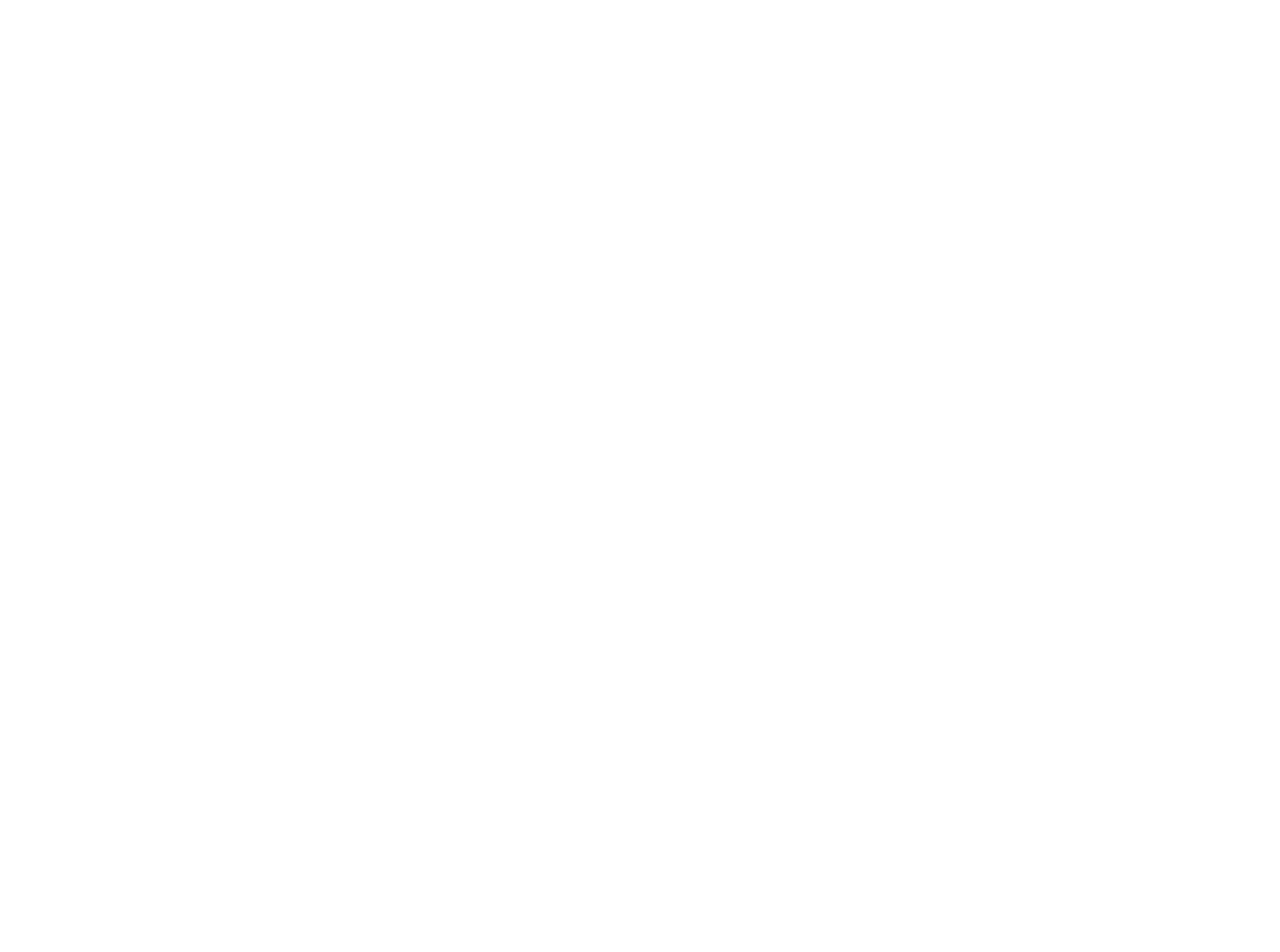
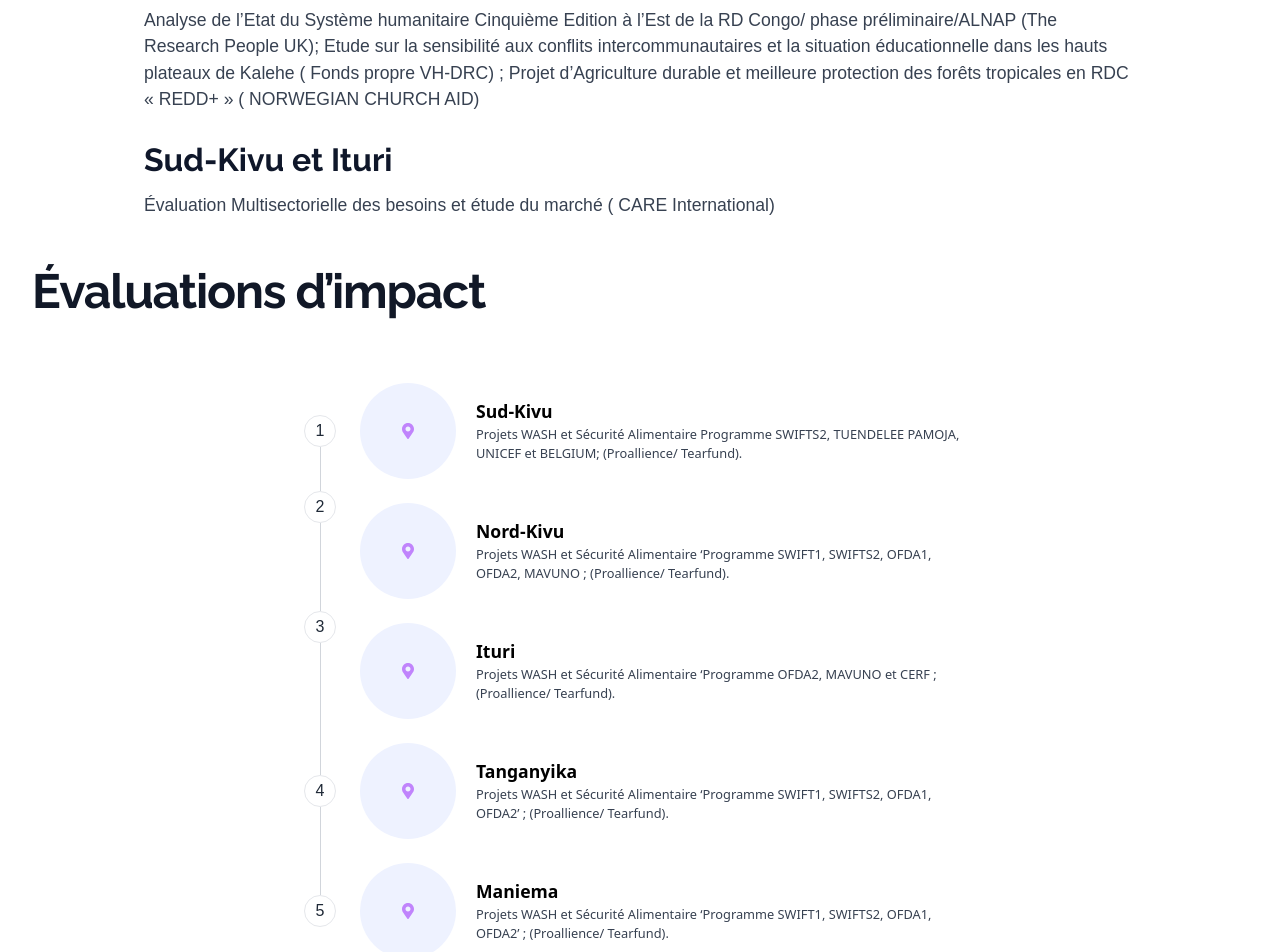
Before and after one commit to josumung999/victimshopedrc, a Next.js app: page /realisations in a window 1280 px wide. Shown: the part 2660-3612 px from the top of the page. Before the commit the page ends 2621 px from the top, so only its background shows below. Built offline with nearby package versions, Linux system fonts and the light colour scheme; a web font is replaced by a local one.

Commit message:
Added new sections to evaluation component

```diff
--- a/components/Evaluations.jsx
+++ b/components/Evaluations.jsx
@@ -5,10 +5,16 @@ const { FontAwesomeIcon } = require("@fortawesome/react-fontawesome")
 
 const Evaluations = () => {
   return (
-    <div className="px-4 py-16 mx-auto sm:max-w-xl md:max-w-full lg:max-w-screen-xl md:px-24 lg:px-8 lg:py-20">
+    <div className="px-4 py-16 mx-auto sm:max-w-xl md:max-w-full lg:max-w-screen-xl md:px-24 lg:px-8 lg:py-20 dark:bg-slate-900">
+      <div className="max-w-xl mb-10 md:mx-auto sm:text-center lg:max-w-2xl md:mb-12">
+        <h1 className="max-w-lg mb-20 font-Raleway text-3xl font-black leading-none tracking-tight text-gray-900 dark:text-gray-300 sm:text-4xl md:mx-auto">
+          Research for Social Impact
+        </h1>
+      </div>
+      <hr className="my-4 bg-slate-700 dark:bg-slate-300" />
       <div>
         <h2 className="mt-8 mb-14 font-Raleway text-2xl font-bold leading-none tracking-tight text-gray-900 dark:text-gray-300 sm:text-3xl md:mx-auto">
-          Research For Social Impact
+          Évaluations initiales et finales
         </h2>
       </div>
       <div className="grid gap-6 row-gap-10 lg:grid-cols-2">
@@ -20,7 +26,7 @@ const Evaluations = () => {
                   <FontAwesomeIcon icon={faMapMarkerAlt} className="w-4 text-gray-600" />
                 </div>
               </div>
-              <div className="w-px h-full bg-gray-300" />
+              <div className="w-px h-full bg-gray-300 dark:bg-gray-700" />
             </div>
             <div className="pt-1 pb-8">
               <p className="mb-2 text-lg dark:text-gray-400 font-Raleway font-bold">Sud-Kivu</p>
@@ -38,7 +44,7 @@ const Evaluations = () => {
                   <FontAwesomeIcon icon={faMapMarkerAlt} className="w-4 text-gray-600" />
                 </div>
               </div>
-              <div className="w-px h-full bg-gray-300" />
+              <div className="w-px h-full bg-gray-300 dark:bg-gray-700" />
             </div>
             <div className="pt-1 pb-8">
               <p className="mb-2 text-lg dark:text-gray-400 font-bold font-Raleway">Nord-Kivu</p>
@@ -56,7 +62,7 @@ const Evaluations = () => {
                   <FontAwesomeIcon icon={faMapMarkerAlt} className="w-4 text-gray-600" />
                 </div>
               </div>
-              <div className="w-px h-full bg-gray-300" />
+              <div className="w-px h-full bg-gray-300 dark:bg-gray-700" />
             </div>
             <div className="pt-1 pb-8">
               <p className="mb-2 text-lg dark:text-gray-400 font-bold">Région de Kasaï (Kasaï et Kasaï central)</p>
@@ -74,7 +80,7 @@ const Evaluations = () => {
                   <FontAwesomeIcon icon={faMapMarkerAlt} className="w-4 text-gray-600" />
                 </div>
               </div>
-              <div className="w-px h-full bg-gray-300" />
+              <div className="w-px h-full bg-gray-300 dark:bg-gray-700" />
             </div>
             <div className="pt-1 pb-8">
               <p className="mb-2 text-lg dark:text-gray-400 font-bold">Sud-Kivu, Tanganyika, Kinshasa, Lubumbashi</p>
@@ -120,6 +126,181 @@ const Evaluations = () => {
           />
         </div>
       </div>
+      <div>
+        <h2 className="mt-8 mb-14 font-Raleway text-2xl font-bold leading-none tracking-tight text-gray-900 dark:text-gray-300 sm:text-3xl md:mx-auto">
+          Études et Analyses
+        </h2>
+      </div>
+      <div className="max-w-screen-lg sm:mx-auto">
+        <div className="flex flex-col items-start py-4 transition duration-300 transform rounded sm:px-4 lg:flex-row sm:hover:translate-x-4 sm:hover:bg-blue-50">
+          <div className="mb-4 lg:mb-0">
+            <h5 className="mb-4 text-xl font-Raleway text-slate-900 dark:text-slate-200 font-bold leading-none sm:text-2xl">
+              Sud–Kivu
+            </h5>
+            <div className="relative">
+              <p className="text-base text-gray-700 dark:text-gray-300 font-Roboto md:text-xl">
+                Analyse de l’Etat du Système humanitaire Cinquième Edition à
+                l’Est de la RD Congo/ phase préliminaire/ALNAP (The Research People UK);
+                Etude sur la sensibilité aux conflits intercommunautaires et la situation
+                éducationnelle dans les hauts plateaux de Kalehe ( Fonds propre VH-DRC) ;
+                Projet d’Agriculture durable et meilleure protection des forêts tropicales en RDC
+                « REDD+ » ( NORWEGIAN CHURCH AID)
+              </p>
+            </div>
+          </div>
+        </div>
+        <div className="flex flex-col items-start py-4 transition duration-300 transform rounded sm:px-4 lg:flex-row sm:hover:translate-x-4 sm:hover:bg-blue-50">
+          <div className="mb-4 lg:mb-0">
+            <h5 className="mb-4 text-xl font-Raleway text-slate-900 dark:text-slate-200 font-bold leading-none sm:text-2xl">
+              Sud-Kivu et Ituri
+            </h5>
+            <div className="relative">
+              <p className="text-base text-gray-700 dark:text-gray-300 font-Roboto md:text-xl">
+              Évaluation Multisectorielle des besoins et étude du marché
+               ( CARE International)
+              </p>
+            </div>
+          </div>
+        </div>
+      </div>
+      <div>
+        <h2 className="mt-8 mb-14 font-Raleway text-2xl font-bold leading-none tracking-tight text-gray-900 dark:text-gray-300 sm:text-3xl md:mx-auto">
+          Évaluations d’impact
+        </h2>
+      </div>
+      <div className="grid max-w-2xl mx-auto">
+        <div className="flex">
+          <div className="flex flex-col items-center mr-6">
+            <div className="w-px h-10 opacity-0 sm:h-full" />
+            <div>
+              <div className="flex items-center justify-center w-8 h-8 text-xs font-medium border dark:border-none dark:bg-gray-700 font-Roboto text-gray-800 dark:text-gray-300 rounded-full">
+                1
+              </div>
+            </div>
+            <div className="w-px h-full bg-gray-300 dark:bg-gray-700" />
+          </div>
+          <div className="flex flex-col pb-6 sm:items-center sm:flex-row sm:pb-0">
+            <div className="sm:mr-5">
+              <div className="flex items-center justify-center w-16 h-16 my-3 rounded-full bg-indigo-50 sm:w-24 sm:h-24">
+                <FontAwesomeIcon icon={faMapMarkerAlt} className="w-12 h-12 text-purple-400 sm:w-14 sm:h-14" />
+              </div>
+            </div>
+            <div>
+              <p className="text-xl font-semibold sm:text-base">
+                Sud-Kivu
+              </p>
+              <p className="text-sm text-gray-700">
+              Projets WASH et Sécurité Alimentaire
+              Programme SWIFTS2, TUENDELEE PAMOJA, UNICEF et BELGIUM;
+              (Proallience/ Tearfund).
+              </p>
+            </div>
+          </div>
+        </div>
+        <div className="flex">
+          <div className="flex flex-col items-center mr-6">
+            <div>
+              <div className="flex items-center justify-center w-8 h-8 text-xs font-medium border dark:border-none dark:bg-gray-700 font-Roboto text-gray-800 dark:text-gray-300 rounded-full">
+                2
+              </div>
+            </div>
+            <div className="w-px h-full bg-gray-300 dark:bg-gray-700" />
+          </div>
+          <div className="flex flex-col pb-6 sm:items-center sm:flex-row sm:pb-0">
+            <div className="sm:mr-5">
+              <div className="flex items-center justify-center w-16 h-16 my-3 rounded-full bg-indigo-50 sm:w-24 sm:h-24">
+                <FontAwesomeIcon icon={faMapMarkerAlt} className="w-12 h-12 text-purple-400 sm:w-14 sm:h-14" />
+              </div>
+            </div>
+            <div>
+              <p className="text-xl font-semibold sm:text-base">
+                Nord-Kivu
+              </p>
+              <p className="text-sm text-gray-700">
+              Projets WASH et Sécurité Alimentaire ‘Programme SWIFT1,
+              SWIFTS2, OFDA1, OFDA2, MAVUNO ; (Proallience/ Tearfund).
+              </p>
+            </div>
+          </div>
+        </div>
+        <div className="flex">
+          <div className="flex flex-col items-center mr-6">
+            <div>
+              <div className="flex items-center justify-center w-8 h-8 text-xs font-medium border dark:border-none dark:bg-gray-700 font-Roboto text-gray-800 dark:text-gray-300 rounded-full">
+                3
+              </div>
+            </div>
+            <div className="w-px h-full bg-gray-300 dark:bg-gray-700" />
+          </div>
+          <div className="flex flex-col pb-6 sm:items-center sm:flex-row sm:pb-0">
+            <div className="sm:mr-5">
+              <div className="flex items-center justify-center w-16 h-16 my-3 rounded-full bg-indigo-50 sm:w-24 sm:h-24">
+                <FontAwesomeIcon icon={faMapMarkerAlt} className="w-12 h-12 text-purple-400 sm:w-14 sm:h-14" />
+              </div>
+            </div>
+            <div>
+              <p className="text-xl font-semibold sm:text-base">
+                Ituri
+              </p>
+              <p className="text-sm text-gray-700">
+              Projets WASH et Sécurité Alimentaire
+              ‘Programme OFDA2, MAVUNO et CERF ; (Proallience/ Tearfund).
+              </p>
+            </div>
+          </div>
+        </div>
+        <div className="flex">
+          <div className="flex flex-col items-center mr-6">
+            <div className="w-px h-10 bg-gray-300 dark:bg-gray-700 sm:h-full" />
+            <div>
+              <div className="flex items-center justify-center w-8 h-8 text-xs font-medium border dark:border-none dark:bg-gray-700 font-Roboto text-gray-800 dark:text-gray-300 rounded-full">
+                4
+              </div>
+            </div>
+            <div className="w-px h-full bg-gray-300 dark:bg-gray-700" />
+          </div>
+          <div className="flex flex-col pb-6 sm:items-center sm:flex-row sm:pb-0">
+            <div className="sm:mr-5">
+              <div className="flex items-center justify-center w-16 h-16 my-3 rounded-full bg-indigo-50 sm:w-24 sm:h-24">
+                <FontAwesomeIcon icon={faMapMarkerAlt} className="w-12 h-12 text-purple-400 sm:w-14 sm:h-14" />
+              </div>
+            </div>
+            <div>
+              <p className="text-xl font-semibold sm:text-base">Tanganyika</p>
+              <p className="text-sm text-gray-700">
+                Projets WASH et Sécurité Alimentaire ‘Programme SWIFT1,
+                SWIFTS2, OFDA1, OFDA2’ ; (Proallience/ Tearfund).
+              </p>
+            </div>
+          </div>
+        </div>
+        <div className="flex">
+          <div className="flex flex-col items-center mr-6">
+            <div className="w-px h-10 bg-gray-300 dark:bg-gray-700 sm:h-full" />
+            <div>
+              <div className="flex items-center justify-center w-8 h-8 text-xs font-medium border dark:border-none dark:bg-gray-700 font-Roboto text-gray-800 dark:text-gray-300 rounded-full">
+                5
+              </div>
+            </div>
+            <div className="w-px h-full opacity-0" />
+          </div>
+          <div className="flex flex-col pb-6 sm:items-center sm:flex-row sm:pb-0">
+            <div className="sm:mr-5">
+              <div className="flex items-center justify-center w-16 h-16 my-3 rounded-full bg-indigo-50 sm:w-24 sm:h-24">
+                <FontAwesomeIcon icon={faMapMarkerAlt} className="w-12 h-12 text-purple-400 sm:w-14 sm:h-14" />
+              </div>
+            </div>
+            <div>
+              <p className="text-xl font-semibold sm:text-base">Maniema</p>
+              <p className="text-sm text-gray-700">
+                Projets WASH et Sécurité Alimentaire
+                ‘Programme SWIFT1, SWIFTS2, OFDA1, OFDA2’ ;
+                (Proallience/ Tearfund).
+              </p>
+            </div>
+          </div>
+        </div>
+      </div>
     </div>
   )
 }
```
